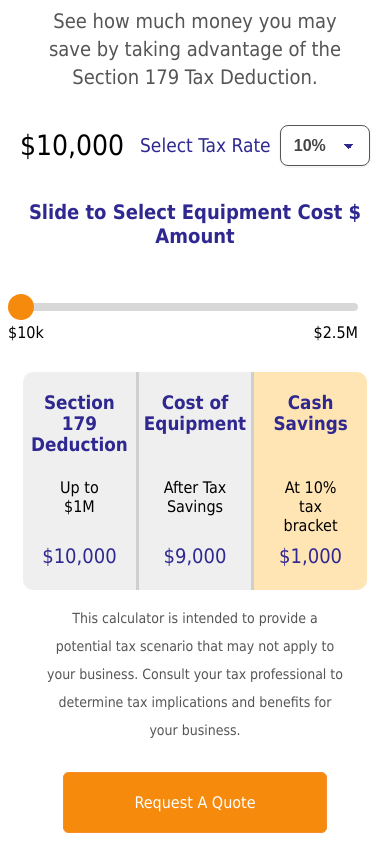
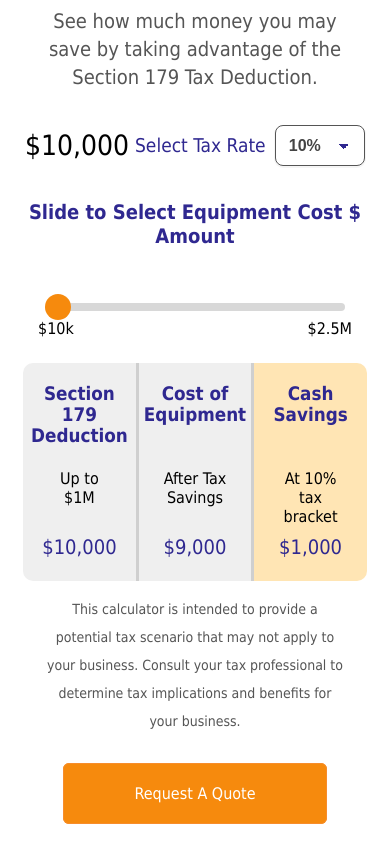
Before and after one commit to halvespereira/savings-calculator-section-179, a plain HTML site: page index.html in a window 390 px wide. Shown: the part 128-978 px from the top of the page. Drawn offline with Linux system fonts and the light colour scheme.

Commit message:
ux improvements

```diff
--- a/index.html
+++ b/index.html
@@ -43,11 +43,9 @@
               type="range"
               id="calculator-range"
             />
+            <span class="__calculator-range-amount-start">$10k</span>
+            <span class="__calculator-range-amount-end">$2.5M</span>
           </div>
-        </div>
-        <div class="__calculator-range-amounts">
-          <span>$10k</span>
-          <span>$2.5M</span>
         </div>
       </div>
       <div class="__calculator-response">
--- a/styles.css
+++ b/styles.css
@@ -62,7 +62,7 @@
   display: flex;
   justify-content: space-around;
   align-items: center;
-  width: 350px;
+  width: 400px;
   margin-bottom: 0;
 }
 
@@ -151,10 +151,26 @@
 }
 
 .__calculator-slider div div {
-  max-width: 66.6%;
+  display: flex;
+  justify-content: center;
+  position: relative;
+  margin-bottom: 30px;
+}
+
+.__calculator-range-amount-start {
+  position: absolute;
+  left: 0;
+  bottom: -5px;
+}
+
+.__calculator-range-amount-end {
+  position: absolute;
+  right: 0;
+  bottom: -5px;
 }
 
 .__calculator-range {
+  text-align: center;
   height: 32px;
   -webkit-appearance: none;
   margin: 10px 0;
@@ -239,15 +255,6 @@
 }
 .__calculator-range:focus::-ms-fill-upper {
   background: #d8d8d8;
-}
-
-.__calculator-range-amounts {
-  display: flex;
-  width: var(--calculator-range-width);
-  justify-content: space-between;
-  align-items: center;
-  margin: 0 0 20px 0;
-  transform: translateY(-10px);
 }
 
 /* Response boxes */
@@ -366,8 +373,7 @@
     font-size: 35px;
   }
 
-  .__calculator-range,
-  .__calculator-range-amounts {
+  .__calculator-range {
     width: 400px;
   }
 }
@@ -375,6 +381,10 @@
 @media (max-width: 500px) {
   .__calculator-response {
     width: 220px;
+  }
+
+  .__calculator-dropdown {
+    width: 340px;
   }
 
   .__calculator-title p {
@@ -401,8 +411,19 @@
     margin-bottom: 30px;
   }
 
-  .__calculator-range,
-  .__calculator-range-amounts {
-    width: 350px;
+  .__calculator-range {
+    width: 300px;
+  }
+
+  .__calculator-range-amount-start {
+    position: absolute;
+    left: 30px;
+    bottom: -5px;
+  }
+
+  .__calculator-range-amount-end {
+    position: absolute;
+    right: 30px;
+    bottom: -5px;
   }
 }
```
